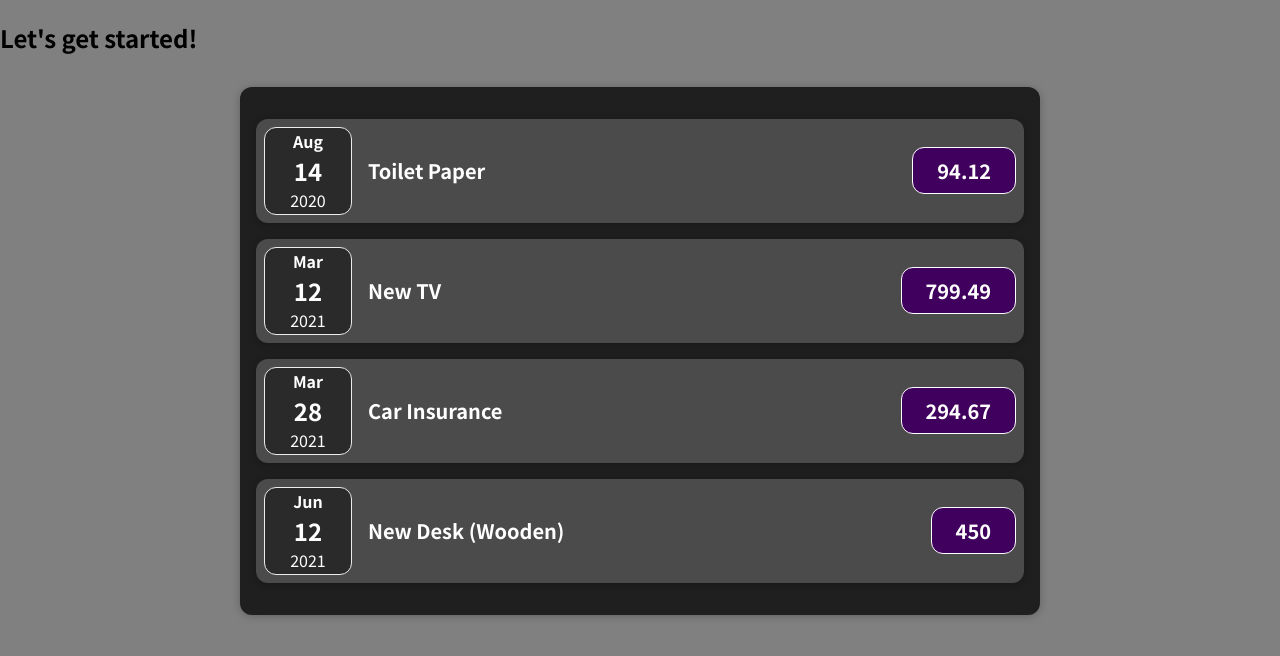
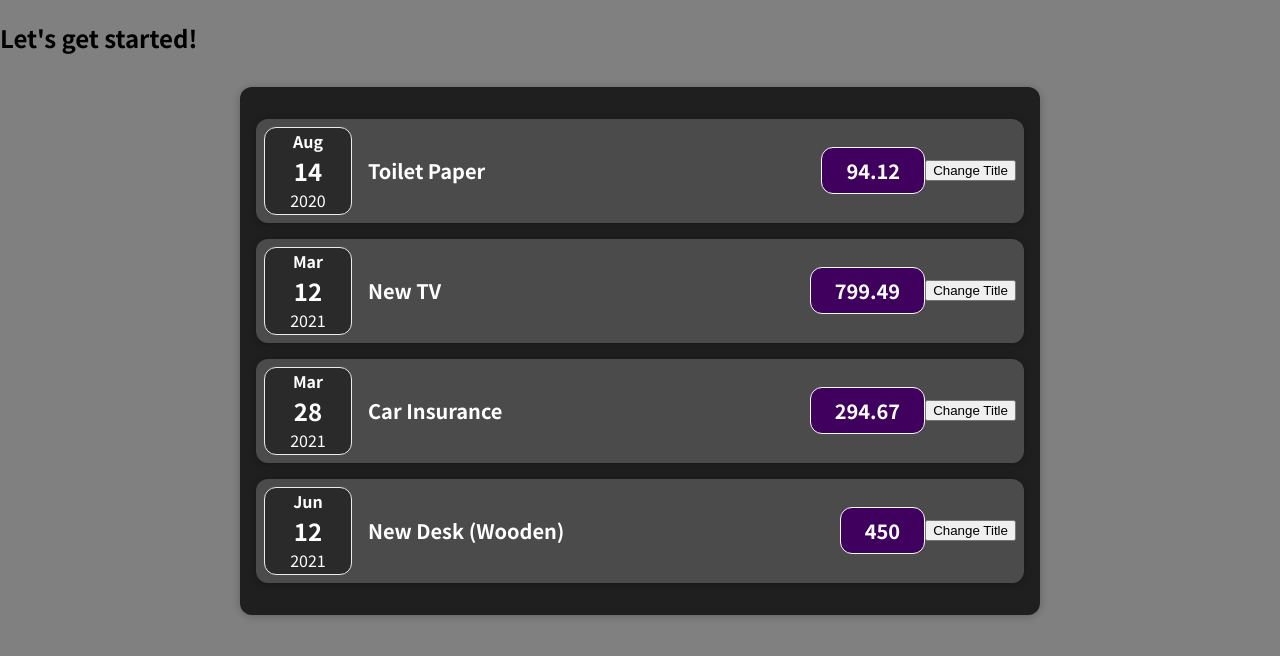
Before and after one commit to eelac/react-project, a JavaScript app: page / in a window 1280 px wide. Shown: the top 656 px of the page. Built offline with nearby package versions, Linux system fonts and the light colour scheme.

Commit message:
Added basic button

```diff
--- a/src/components/Expenses/ExpenseItem.js
+++ b/src/components/Expenses/ExpenseItem.js
@@ -3,15 +3,23 @@ import ExpenseDate from "./ExpenseDate";
 import "./ExpenseItem.css";
 
 const ExpenseItem = (props) => {
+
+  let title = props.title;
+
+  const clickHandler = () => {
+    title = "Updated";
+  };
+
   return (
     <Card className="expense-item">
       <ExpenseDate date={props.date} />
       <div className="expense-item__description">
-        <h2>{props.title}</h2>
+        <h2>{title}</h2>
         <div className="expense-item__price">{props.amount}</div>
       </div>
+      <button onClick={clickHandler}>Change Title</button>
     </Card>
   );
-}
+};
 
 export default ExpenseItem;
```
